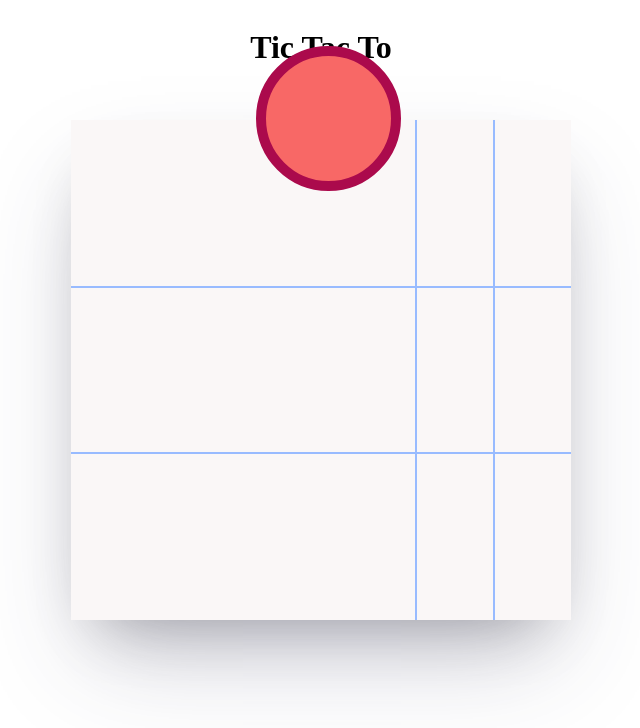
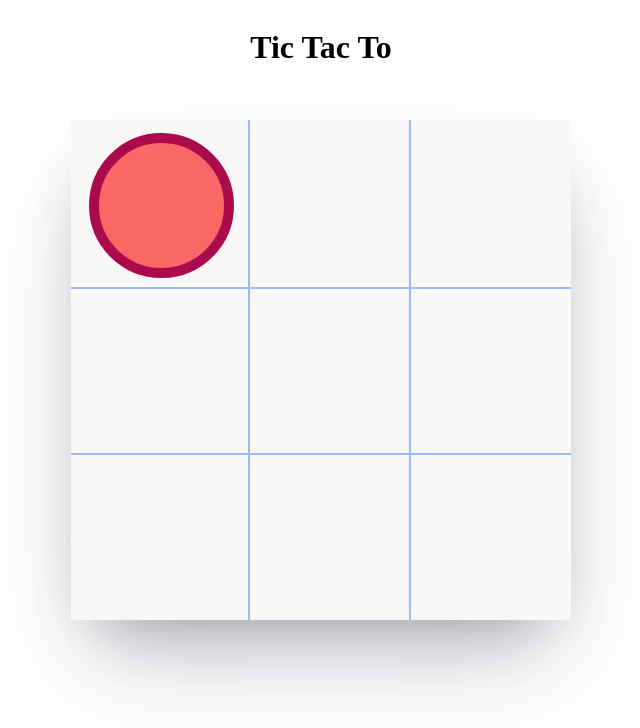
Before and after one commit to reneedekruijf/tictacto, an Angular app: page / in a window 1280 px wide. Both pictures are taken after a click on the button 473 px from the left and 203 px from the top of the page. Shown: the top 728 px of the page, without its empty margins (319-959 px from the left). Built offline with nearby package versions, Linux system fonts and the light colour scheme.

Commit message:
removed margins

```diff
--- a/src/app/cross/cross.component.scss
+++ b/src/app/cross/cross.component.scss
@@ -1,6 +1,5 @@
 .wrapper {
   position: relative;
-  margin-top: -169px;
   width: 165px;
   height: 165px;
 }
--- a/src/app/disk/disk.component.scss
+++ b/src/app/disk/disk.component.scss
@@ -1,7 +1,5 @@
 .wrapper {
   position: relative;
-  margin-top: -169px;
-  margin-left: 167px;
   width: 165px;
   height: 165px;
 }
```
